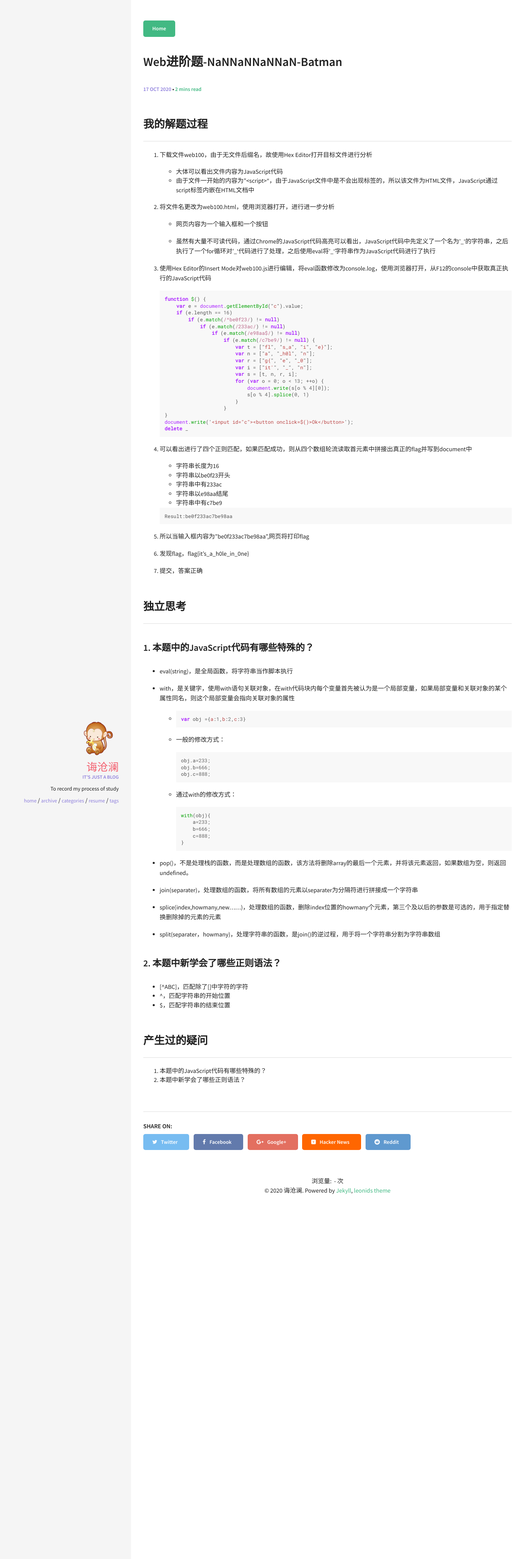
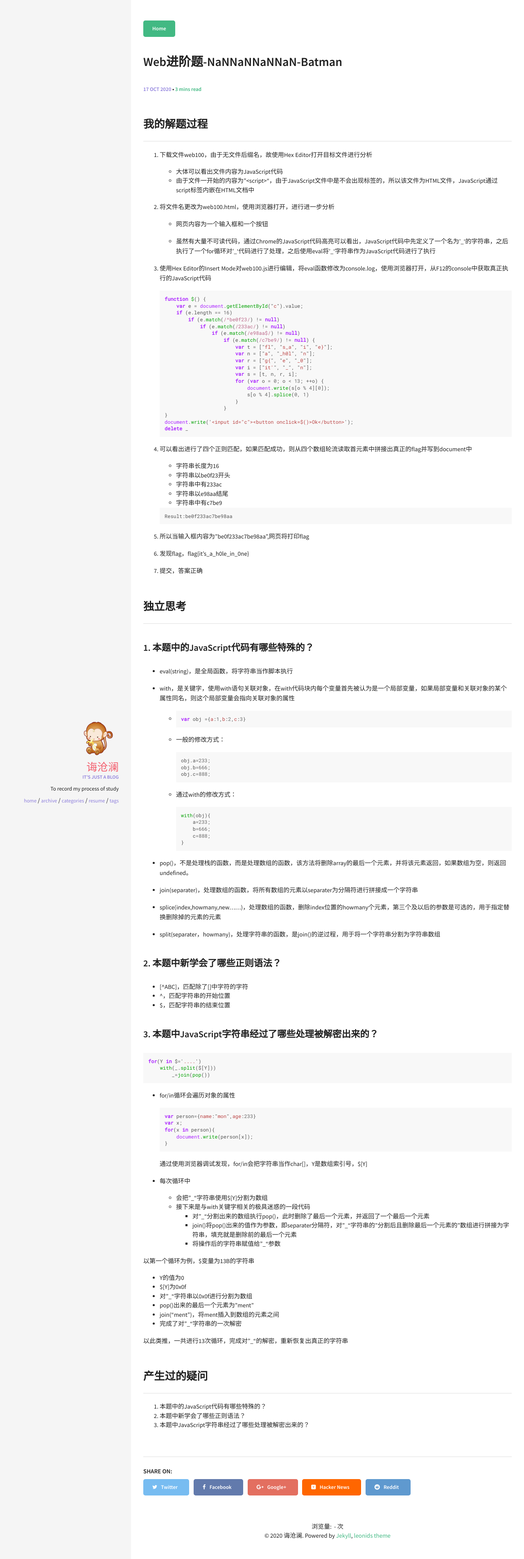
Before and after one commit to MonkeyDatabase/MonkeyDatabase.github.io, a Jekyll site: the page built from _posts/2020-10-16-ctf-web-NaNNaNNaNNaN-Batman.md, in a window 1280 px wide. Shown: the whole page at 41% size. Built offline with Jekyll 4.4.1, drawn with Linux system fonts in a browser that asks for light colours; comment, search, counter and statistics services are not loaded.

Commit message:
commit ctf web batman

````diff
--- a/_posts/2020-10-16-ctf-web-NaNNaNNaNNaN-Batman.md
+++ b/_posts/2020-10-16-ctf-web-NaNNaNNaNNaN-Batman.md
@@ -108,8 +108,48 @@ comments: true
 * ^，匹配字符串的开始位置
 * $，匹配字符串的结束位置
 
+### 3. 本题中JavaScript字符串经过了哪些处理被解密出来的？
+
+```javascript
+for(Y in $='....')
+    with(_.split($[Y]))
+        _=join(pop())
+```
+
+* for/in循环会遍历对象的属性
+
+  ```javascript
+  var person={name:"mon",age:233}
+  var x;
+  for(x in person){
+      document.write(person[x]);
+  }
+  ```
+
+  通过使用浏览器调试发现，for/in会把字符串当作char[]，Y是数组索引号，$[Y]
+
+* 每次循环中
+
+  * 会把"\_"字符串使用$[Y]分割为数组
+  * 接下来是与with关键字相关的极具迷惑的一段代码
+    * 对"\_"分割出来的数组执行pop()，此时删除了最后一个元素，并返回了一个最后一个元素
+    * join()将pop()出来的值作为参数，即separater分隔符，对"_"字符串的"分割后且删除最后一个元素的"数组进行拼接为字符串，填充就是删除前的最后一个元素
+    * 将操作后的字符串赋值给"\_"参数
+
+以第一个循环为例，$变量为13B的字符串
+
+* Y的值为0
+* $[Y]为0x0f
+* 对"\_"字符串以0x0f进行分割为数组
+* pop()出来的最后一个元素为"ment"
+* join("ment")，将ment插入到数组的元素之间
+* 完成了对"\_"字符串的一次解密
+
+以此类推，一共进行13次循环，完成对"\_"的解密，重新恢复出真正的字符串
+
 
 ## 产生过的疑问
 
 1. 本题中的JavaScript代码有哪些特殊的？
 2. 本题中新学会了哪些正则语法？
+3. 本题中JavaScript字符串经过了哪些处理被解密出来的？
````
